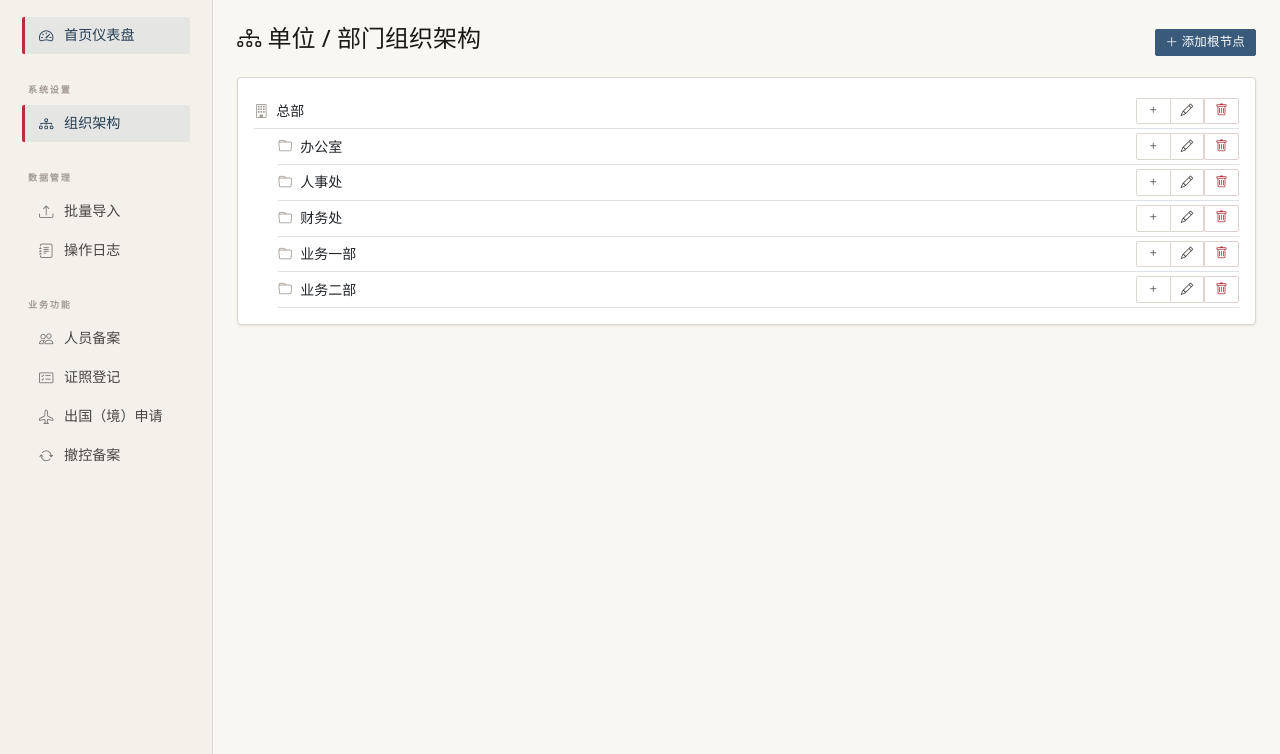
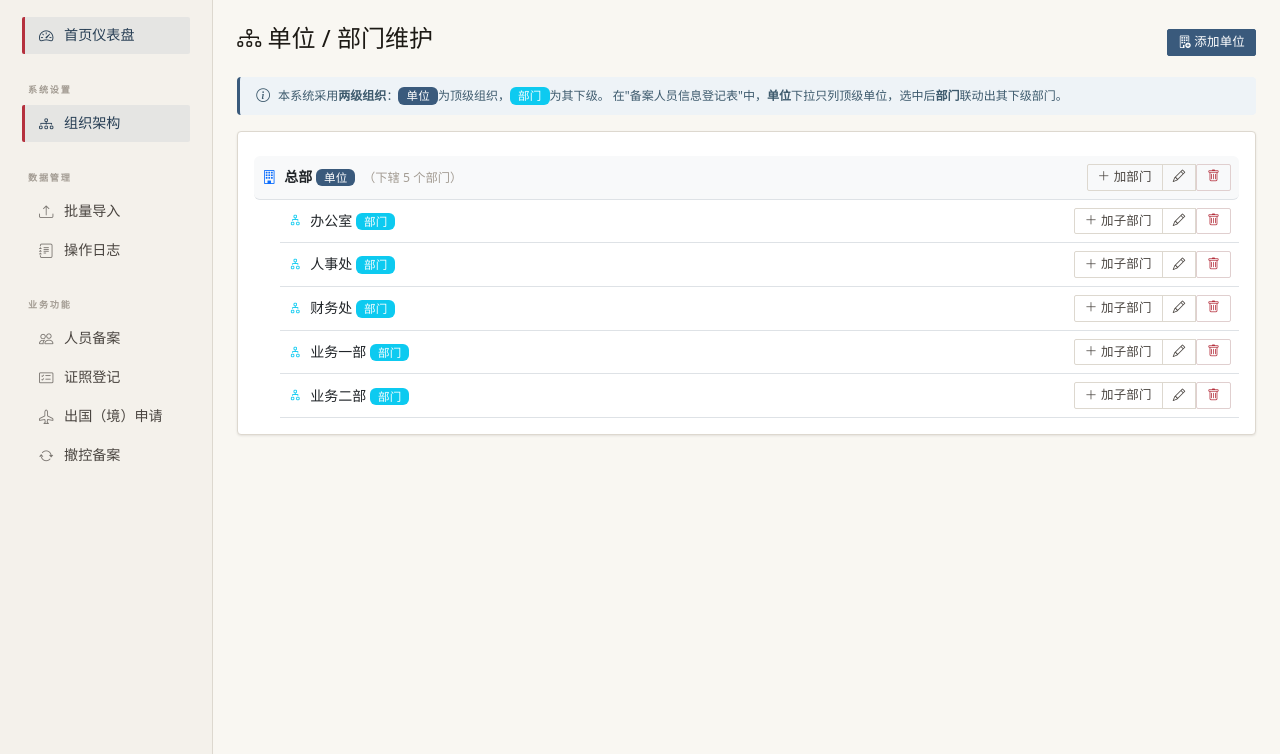
Before and after one commit to chenonestar/POTMS, a Flask app: page /org/ in a window 1280 px wide. Shown: the part 51-805 px from the top of the page. Run offline with Flask 3, Linux system fonts and the light colour scheme; a user stored in the database is signed in; data comes from the database, SQL or seed files in the repository.

Commit message:
优化组织架构维护页：清晰区分单位/部门层级
- 顶级组织标为「单位」(蓝)、下级标为「部门」(青)、更深层为「子部门」
- 单位行加粗高亮并显示"下辖 N 个部门"计数
- 按钮上下文化：根节点为"添加单位"，单位下为"加部门"，部门下为"加子部门"
- 顶部加两级组织说明；添加弹窗标题/提示按层级动态显示
- 空组织时给出引导文案

Co-Authored-By: Claude Opus 4.8 <noreply@anthropic.com>
Claude-Session: https://claude.ai/code/session_01Hm5nPEC3MQ63C85jpV4oKM

```diff
--- a/templates/organization/tree.html
+++ b/templates/organization/tree.html
@@ -2,22 +2,44 @@
 {% block title %}组织架构{% endblock %}
 {% block content %}
 <div class="d-flex justify-content-between align-items-center mb-3">
-    <h4><i class="bi bi-diagram-3"></i> 单位 / 部门组织架构</h4>
-    <button class="btn btn-primary btn-sm" data-bs-toggle="modal" data-bs-target="#addModal">
-        <i class="bi bi-plus-lg"></i> 添加根节点
+    <h4><i class="bi bi-diagram-3"></i> 单位 / 部门维护</h4>
+    <button class="btn btn-primary btn-sm" onclick="addRoot()">
+        <i class="bi bi-building-add"></i> 添加单位
     </button>
 </div>
 
+<div class="alert alert-info d-flex align-items-center py-2">
+    <i class="bi bi-info-circle me-2"></i>
+    <div class="small">
+        本系统采用<strong>两级组织</strong>：<span class="badge bg-primary">单位</span>为顶级组织，<span class="badge bg-info">部门</span>为其下级。
+        在"备案人员信息登记表"中，<strong>单位</strong>下拉只列顶级单位，选中后<strong>部门</strong>联动出其下级部门。
+    </div>
+</div>
+
+{% macro level_badge(level) %}
+    {% if level == 0 %}<span class="badge bg-primary">单位</span>
+    {% elif level == 1 %}<span class="badge bg-info">部门</span>
+    {% else %}<span class="badge bg-secondary">子部门</span>{% endif %}
+{% endmacro %}
+
 {% macro render_tree(orgs, parent_id, level) %}
 {% for o in orgs if o.parent_id == parent_id %}
-<div class="tree-node" style="margin-left: {{ level * 24 }}px;">
-    <div class="d-flex align-items-center py-1 border-bottom">
-        <i class="bi bi-{{ 'building' if o.parent_id == 0 else 'folder' }} text-muted me-2"></i>
-        <span class="flex-grow-1">{{ o.name }}</span>
+{% set child_count = orgs | selectattr('parent_id', 'equalto', o.id) | list | length %}
+<div class="tree-node" style="margin-left: {{ level * 26 }}px;">
+    <div class="d-flex align-items-center py-2 px-2 border-bottom {{ 'bg-light rounded mt-2' if level == 0 }}">
+        <i class="bi bi-{{ 'building' if level == 0 else 'diagram-2' if level == 1 else 'folder' }} {{ 'text-primary' if level == 0 else 'text-info' if level == 1 else 'text-muted' }} me-2"></i>
+        <span class="flex-grow-1">
+            <span class="{{ 'fw-bold' if level == 0 }}">{{ o.name }}</span>
+            {{ level_badge(level) }}
+            {% if level == 0 %}<small class="text-muted ms-1">（下辖 {{ child_count }} 个部门）</small>{% endif %}
+        </span>
         <div class="btn-group btn-group-sm">
-            <button class="btn btn-outline-secondary btn-sm" onclick="addChild({{ o.id }}, '{{ o.name }}')" title="添加子部门"><i class="bi bi-plus"></i></button>
-            <button class="btn btn-outline-warning btn-sm" onclick="editNode({{ o.id }}, '{{ o.name }}', {{ o.parent_id }})" title="编辑"><i class="bi bi-pencil"></i></button>
-            <form method="POST" action="{{ url_for('organization.delete', org_id=o.id) }}" style="display:inline" onsubmit="return confirm('确定删除 {{ o.name }} 吗？');">
+            <button class="btn btn-outline-secondary btn-sm" onclick="addChild({{ o.id }}, '{{ o.name }}', {{ level }})"
+                    title="{{ '为该单位添加部门' if level == 0 else '添加子部门' }}">
+                <i class="bi bi-plus-lg"></i> {{ '加部门' if level == 0 else '加子部门' }}
+            </button>
+            <button class="btn btn-outline-warning btn-sm" onclick="editNode({{ o.id }}, '{{ o.name }}', {{ o.parent_id }})" title="重命名"><i class="bi bi-pencil"></i></button>
+            <form method="POST" action="{{ url_for('organization.delete', org_id=o.id) }}" style="display:inline" onsubmit="return confirm('确定删除「{{ o.name }}」吗？{% if child_count %}\n注意：需先删除其下级。{% endif %}');">
                 <button class="btn btn-outline-danger btn-sm" title="删除"><i class="bi bi-trash"></i></button>
             </form>
         </div>
@@ -29,20 +51,24 @@
 
 <div class="card">
     <div class="card-body">
+        {% if orgs %}
         {{ render_tree(orgs, 0, 0) }}
+        {% else %}
+        <p class="text-muted text-center py-4">暂无组织，请点击右上角「添加单位」。</p>
+        {% endif %}
     </div>
 </div>
 
-<!-- 添加 / 编辑模态框 -->
+<!-- 添加模态框 -->
 <div class="modal fade" id="addModal" tabindex="-1">
     <div class="modal-dialog modal-sm">
         <div class="modal-content">
             <form method="POST" action="{{ url_for('organization.add') }}">
-                <div class="modal-header"><h5 class="modal-title">添加单位/部门</h5><button type="button" class="btn-close" data-bs-dismiss="modal"></button></div>
+                <div class="modal-header"><h5 class="modal-title" id="addTitle">添加单位</h5><button type="button" class="btn-close" data-bs-dismiss="modal"></button></div>
                 <div class="modal-body">
                     <input type="hidden" name="parent_id" id="addParentId" value="0">
-                    <label class="form-label">上级：<span id="addParentName" class="text-muted">(根节点)</span></label>
-                    <input type="text" class="form-control mt-2" name="name" placeholder="请输入名称" required>
+                    <label class="form-label" id="addHint">新增一个顶级<strong>单位</strong>。</label>
+                    <input type="text" class="form-control mt-2" name="name" id="addName" placeholder="请输入名称" required>
                 </div>
                 <div class="modal-footer"><button type="submit" class="btn btn-primary">添加</button></div>
             </form>
@@ -50,11 +76,12 @@
     </div>
 </div>
 
+<!-- 编辑模态框 -->
 <div class="modal fade" id="editModal" tabindex="-1">
     <div class="modal-dialog modal-sm">
         <div class="modal-content">
             <form method="POST" id="editForm">
-                <div class="modal-header"><h5 class="modal-title">编辑</h5><button type="button" class="btn-close" data-bs-dismiss="modal"></button></div>
+                <div class="modal-header"><h5 class="modal-title">重命名</h5><button type="button" class="btn-close" data-bs-dismiss="modal"></button></div>
                 <div class="modal-body">
                     <label class="form-label">名称</label>
                     <input type="text" class="form-control" name="name" id="editName" required>
@@ -68,9 +95,19 @@
 {% endblock %}
 {% block scripts %}
 <script>
-function addChild(pid, pname) {
+function addRoot() {
+    document.getElementById('addParentId').value = 0;
+    document.getElementById('addTitle').textContent = '添加单位';
+    document.getElementById('addHint').innerHTML = '新增一个顶级<strong>单位</strong>。';
+    document.getElementById('addName').value = '';
+    new bootstrap.Modal(document.getElementById('addModal')).show();
+}
+function addChild(pid, pname, level) {
     document.getElementById('addParentId').value = pid;
-    document.getElementById('addParentName').textContent = pname;
+    var isUnit = (level === 0);
+    document.getElementById('addTitle').textContent = isUnit ? '添加部门' : '添加子部门';
+    document.getElementById('addHint').innerHTML = '在「' + pname + '」下新增' + (isUnit ? '<strong>部门</strong>' : '<strong>子部门</strong>') + '。';
+    document.getElementById('addName').value = '';
     new bootstrap.Modal(document.getElementById('addModal')).show();
 }
 function editNode(id, name, pid) {
```
